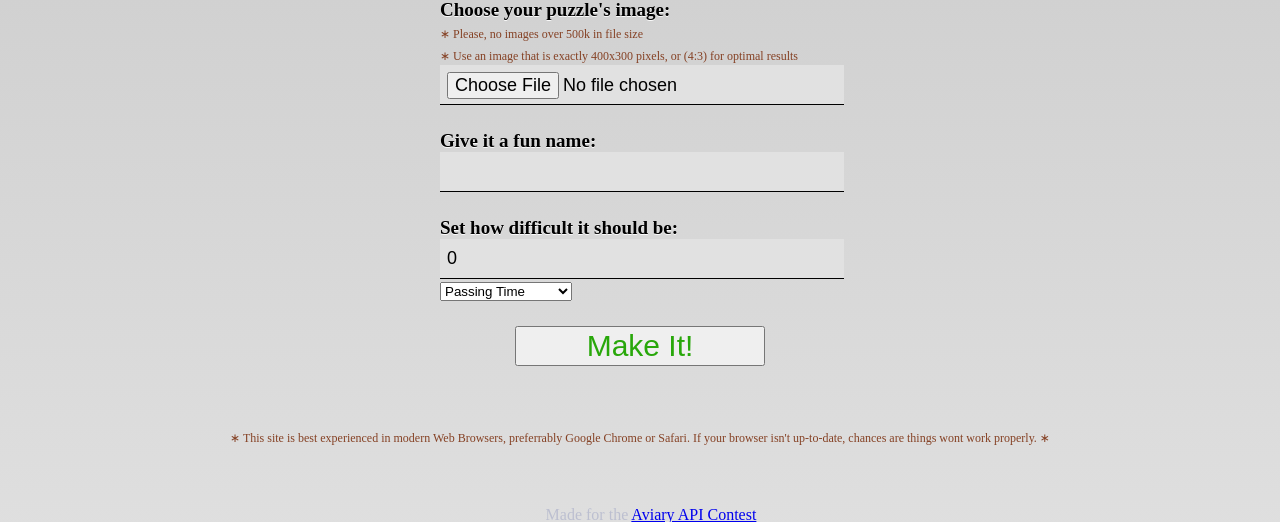
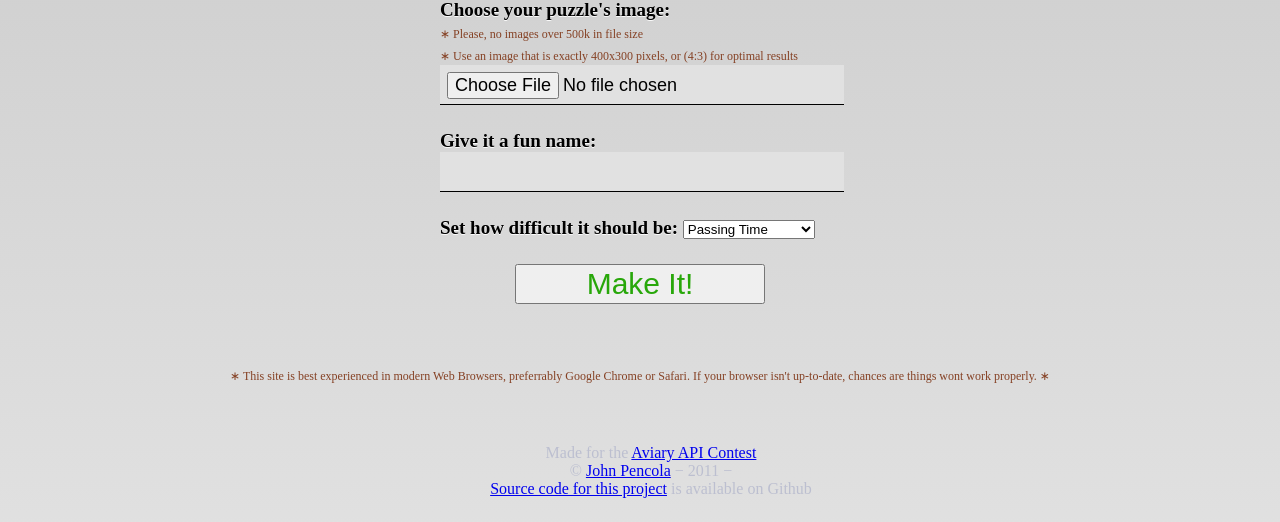
Before and after one commit to jpencola/Honey, a Django app: page / in a window 1280 px wide. Shown: the part 349-871 px from the top of the page. Run offline with Django 3.2, Linux system fonts and the light colour scheme; parts of the project's set-up code (start-up, migrations or seed data) failed here and were passed over.

Commit message:
local changes to permissions

```diff
--- a/bumblebee/website/static/css/site.css
+++ b/bumblebee/website/static/css/site.css
@@ -53,6 +53,10 @@ input[type=file] {
 	width: 200px;
 }
 
+input[name=difficulty] {
+	display: none;
+}
+
 button[type=submit] {
 	margin: 0 auto;
 	width: 250px;
```
Also changed, not shown: bumblebee/puzzle/templates/base.html (indentation only).
